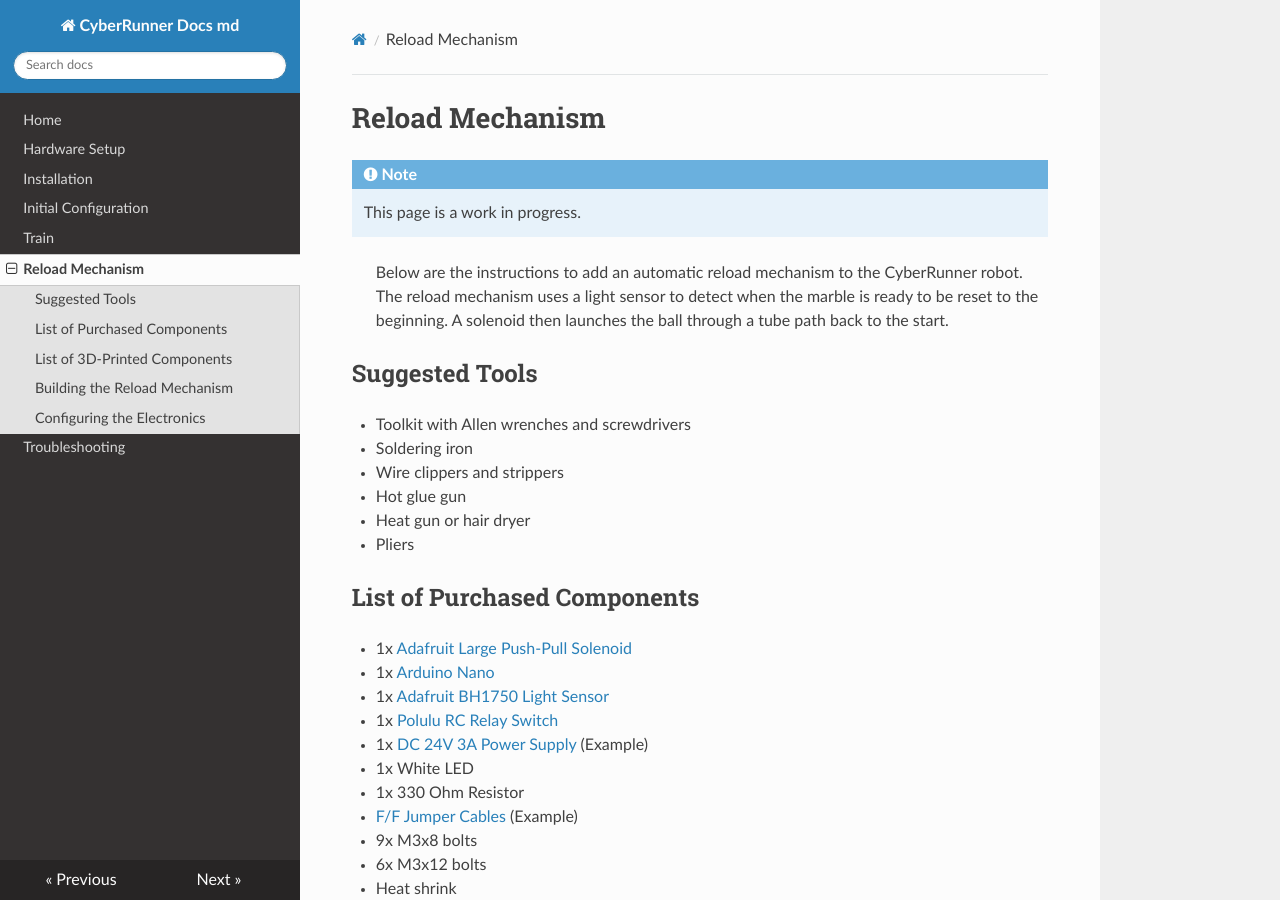
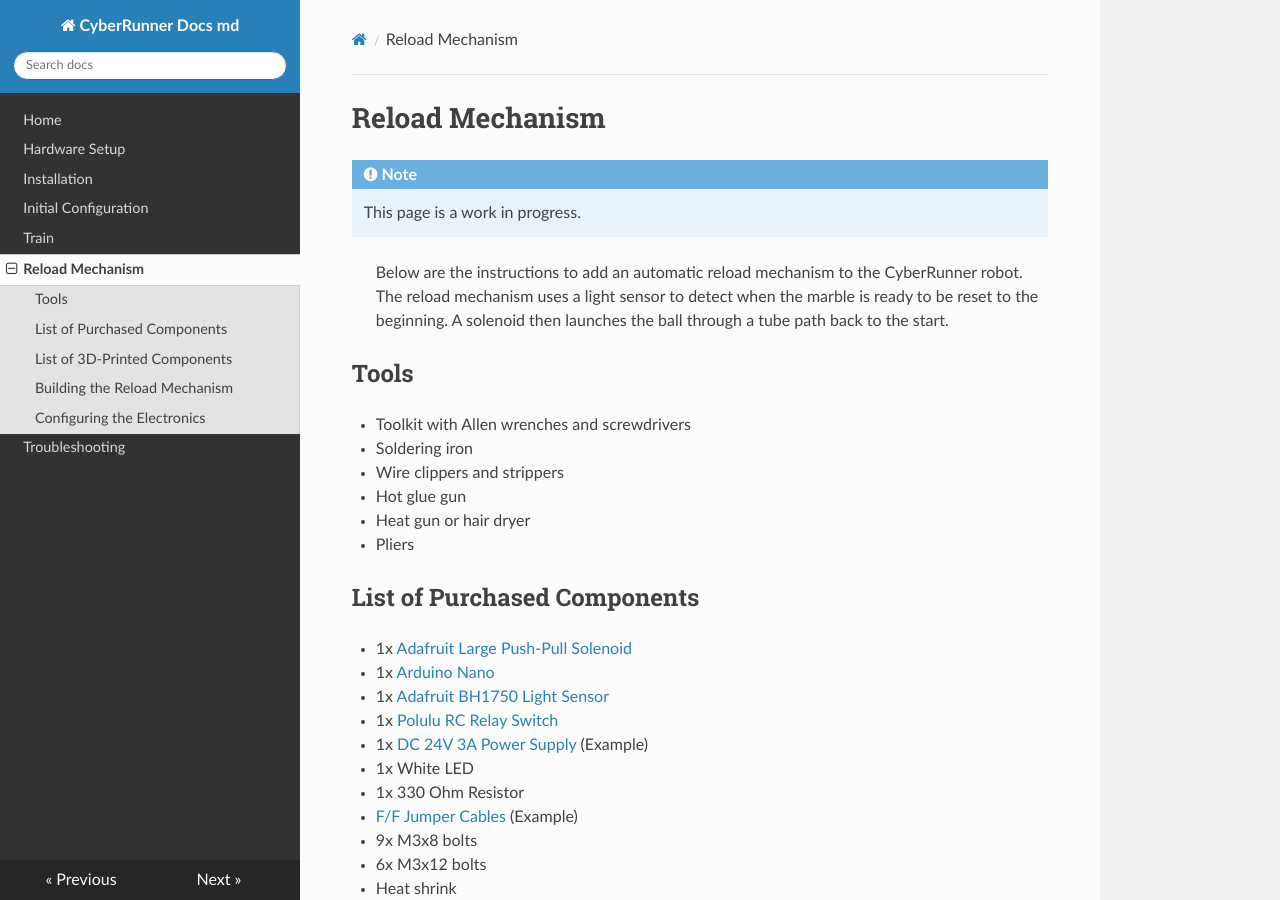
Before and after one commit to ckoethz/cyberrunner_docs_md, an MkDocs documentation site: the page built from docs/05_reload.md, in a window 1280 px wide and 900 px high. Built offline with MkDocs 1.6.1, drawn with Linux system fonts in a browser that asks for light colours; nearby versions of some CDN libraries.

Commit message:
Reload removed 'suggested' from tools

```diff
--- a/docs/05_reload.md
+++ b/docs/05_reload.md
@@ -8,7 +8,7 @@ Reload Mechanism
 
 > Below are the instructions to add an automatic reload mechanism to the CyberRunner robot. The reload mechanism uses a light sensor to detect when the marble is ready to be reset to the beginning. A solenoid then launches the ball through a tube path back to the start.
 
-## Suggested Tools
+## Tools
 * Toolkit with Allen wrenches and screwdrivers
 * Soldering iron
 * Wire clippers and strippers
```
